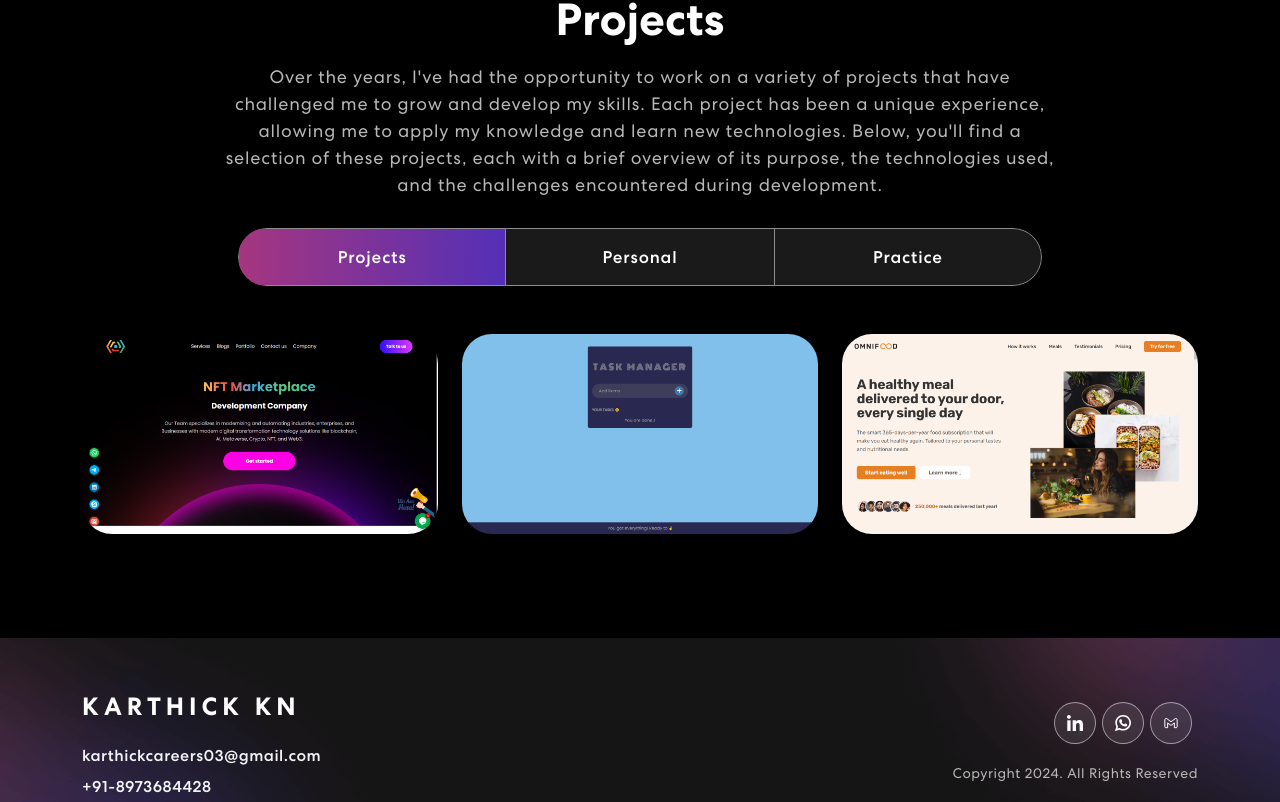
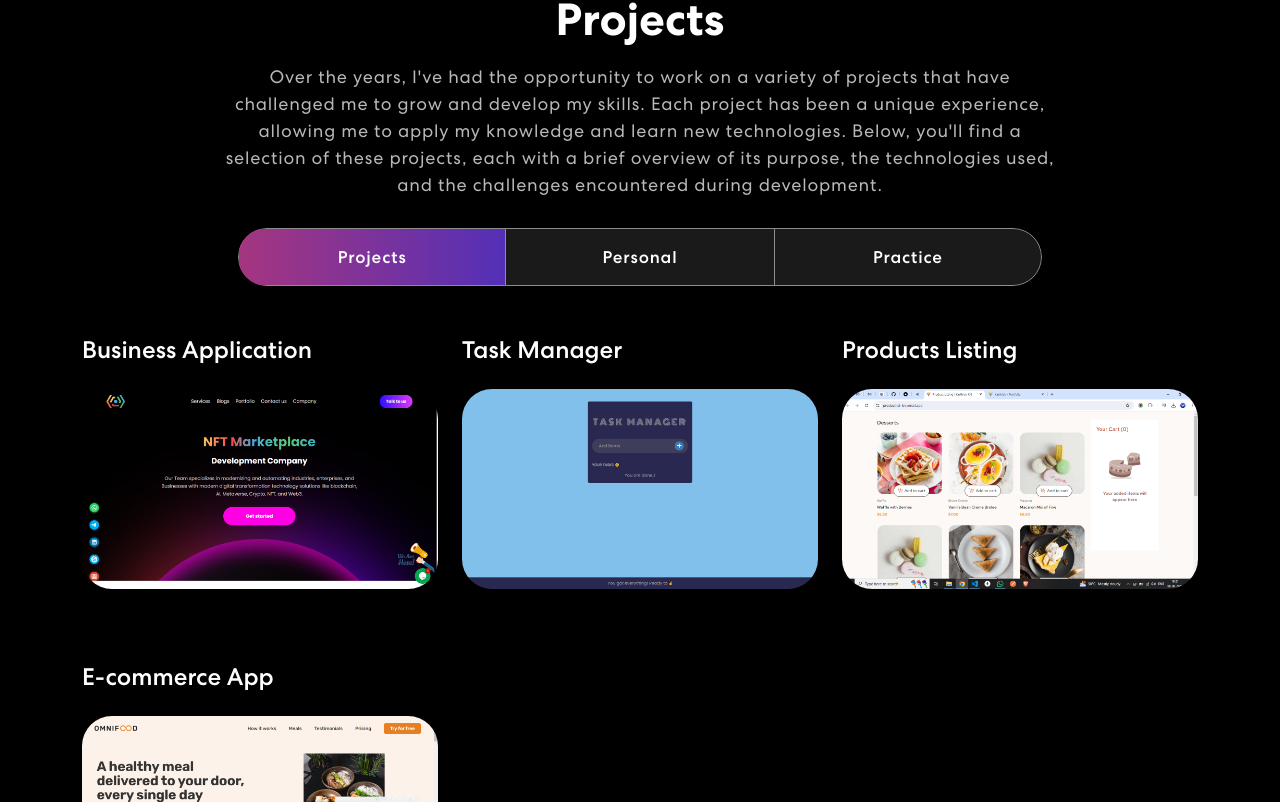
Before and after one commit to Karthick3700/portfolio, a React (Vite) app: page / in a window 1280 px wide. Shown: the part 1998-2800 px from the top of the page. Built offline with nearby package versions, Linux system fonts and the light colour scheme.

Commit message:
productlisting project added

```diff
--- a/package.json
+++ b/package.json
@@ -1,5 +1,5 @@
 {
-  "name": "reduxjs-toolkit-demo",
+  "name": "Karthick-Portfolio",
   "private": true,
   "version": "0.0.0",
   "type": "module",
--- a/src/components/Project.jsx
+++ b/src/components/Project.jsx
@@ -14,6 +14,7 @@ import ProjectCard from "./ProjectCard";
 import first from "../assets/img/first.png";
 import second from "../assets/img/second.png";
 import third from "../assets/img/third.png";
+import fourth from "../assets/img/fourth.png";
 
 const Project = () => {
   const projects = [
@@ -22,20 +23,29 @@ const Project = () => {
       description: "Front End Development",
       imgUrl: first,
       siteUrl: "https://justtrytech.com",
+      tag: "Business Application",
     },
     {
       title: "Task Manager",
       description: "Front End Development",
       imgUrl: second,
       siteUrl: "https://consoler-todo-list.vercel.app/",
+      tag: "Task Manager",
+    },
+    {
+      title: "Product Listing",
+      description: "Front End Development",
+      imgUrl: fourth,
+      siteUrl: "https://productlist-kn.vercel.app/",
+      tag: "Products Listing",
     },
     {
       title: "Foody App",
-      description: "Staic Web Page",
+      description: "Front End Development",
       imgUrl: third,
       siteUrl: "https://consoler-foody.netlify.app/",
-    }
-
+      tag: "E-commerce App",
+    },
   ];
 
   return (
@@ -87,7 +97,7 @@ const Project = () => {
                         }
                       >
                         <Tab.Pane eventKey="first">
-                          <Row>
+                          <Row className="gy-5">
                             {projects.map((project, index) => {
                               return <ProjectCard key={index} {...project} />;
                             })}
--- a/src/components/ProjectCard.jsx
+++ b/src/components/ProjectCard.jsx
@@ -1,8 +1,10 @@
 import { Col } from "react-bootstrap";
 
-const ProjectCard = ({ title, description, imgUrl, siteUrl }) => {
+const ProjectCard = ({ title, description, imgUrl, siteUrl, tag }) => {
   return (
     <Col size={12} sm={6} md={4}>
+      <div className="d-flex flex-column gap-4">
+        <h4>{tag}</h4>
         <div className="proj-imgbx">
           <a href={siteUrl} target="_blank">
             <img src={imgUrl} />
@@ -12,6 +14,7 @@ const ProjectCard = ({ title, description, imgUrl, siteUrl }) => {
             </div>
           </a>
         </div>
+      </div>
     </Col>
   );
 };
```
Also changed, not shown: src/assets/img/fourth.png (added). Lines whose indentation alone changed are shown as unchanged.
